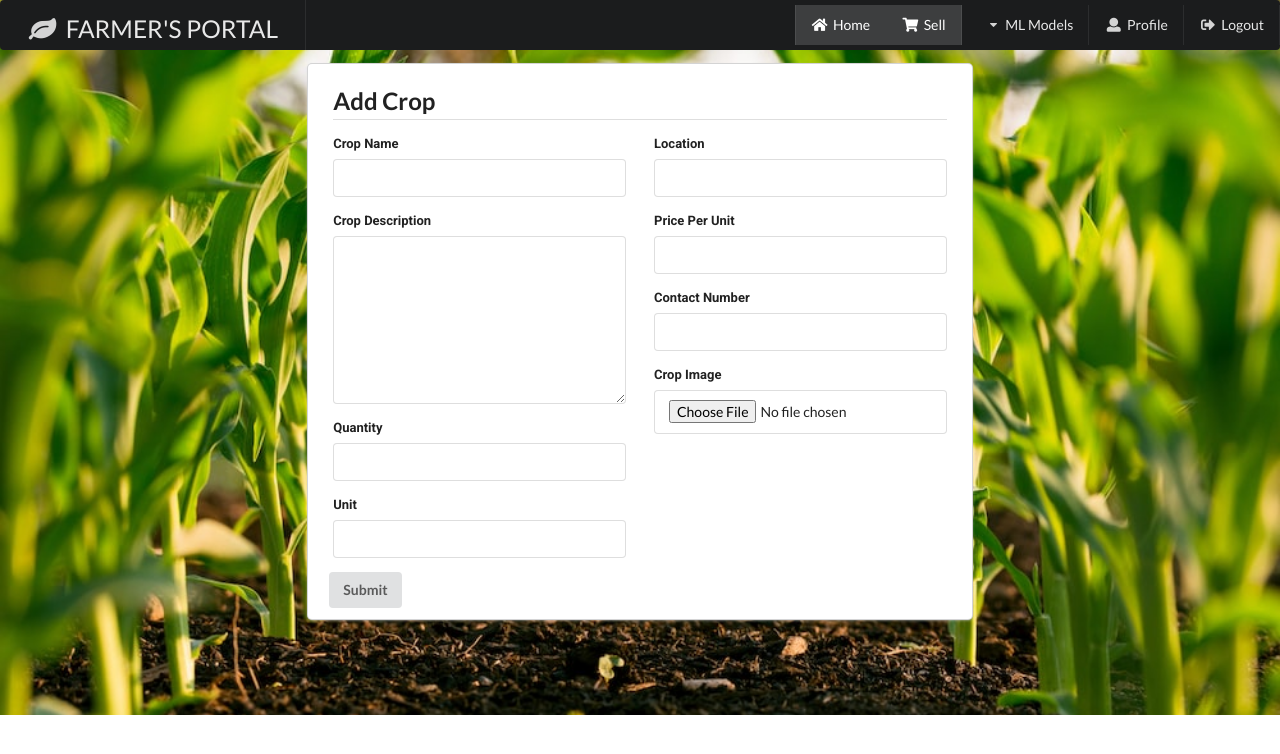
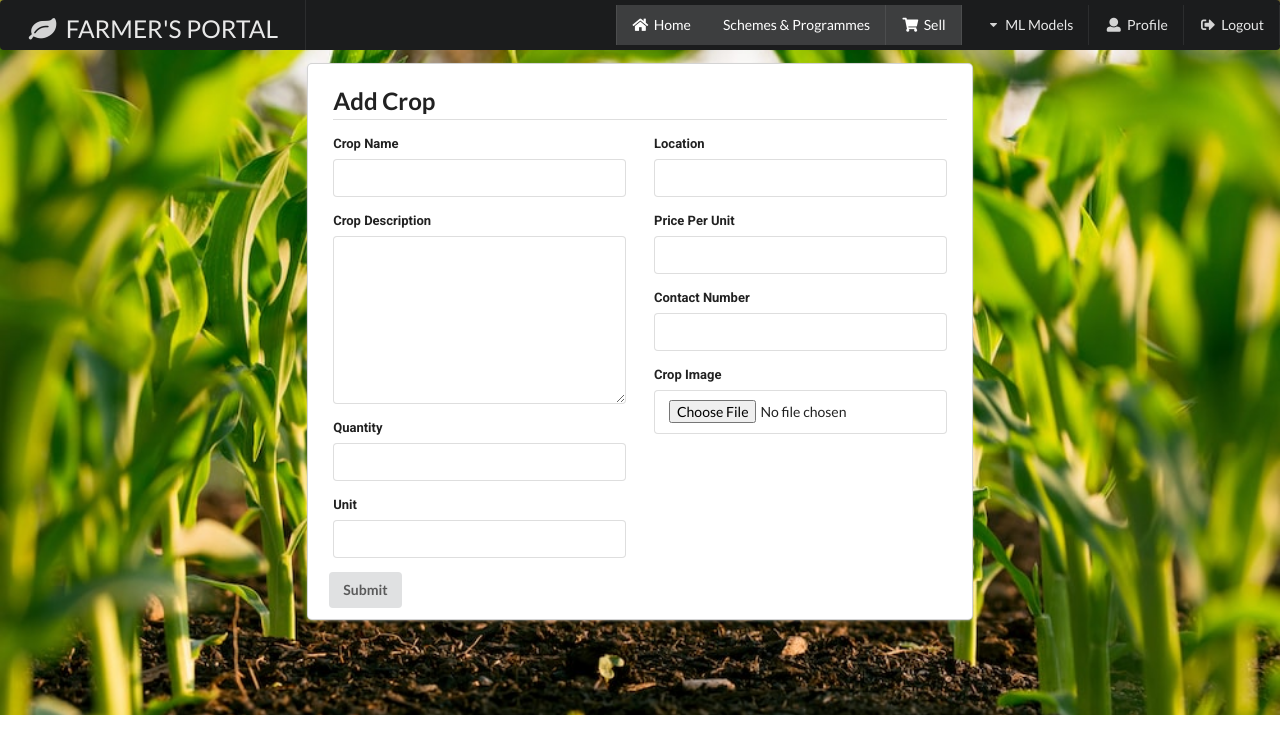
Before and after one commit to JaySonawane/BE-final-project, a React (Create React App) app in the folder BE-final-project-main/frontend/: page /farmer/sell in a window 1280 px wide. Shown: the top 754 px of the page. Built offline with nearby package versions, Linux system fonts and the light colour scheme.

Commit message:
Update Navbar.js

```diff
--- a/BE-final-project-main/frontend/src/components/farmer/Navbar.js
+++ b/BE-final-project-main/frontend/src/components/farmer/Navbar.js
@@ -9,6 +9,9 @@ const Navbar = () => {
     const redirectToCropRecommendation = () => {
         window.open('https://dhruvjain04-crop-predictor-model-crop-predictor-hyusq9.streamlit.app/', '_blank');
     };
+    const schemes = () => {
+        window.open('https://agricoop.nic.in/sites/default/files/FFH201819_Eng.pdf', '_blank');
+    };
 
 
     return (
@@ -19,6 +22,9 @@ const Navbar = () => {
             </h3>
             <NavLink exact className="right item" to='/farmer'>
                 <i className="home icon"></i> Home
+            </NavLink>
+            <NavLink className="item" onClick={schemes}>
+                <i></i> Schemes & Programmes
             </NavLink>
             <NavLink className="item" to='/farmer/sell'>
                 <i className="shopping cart icon"></i> Sell
```
